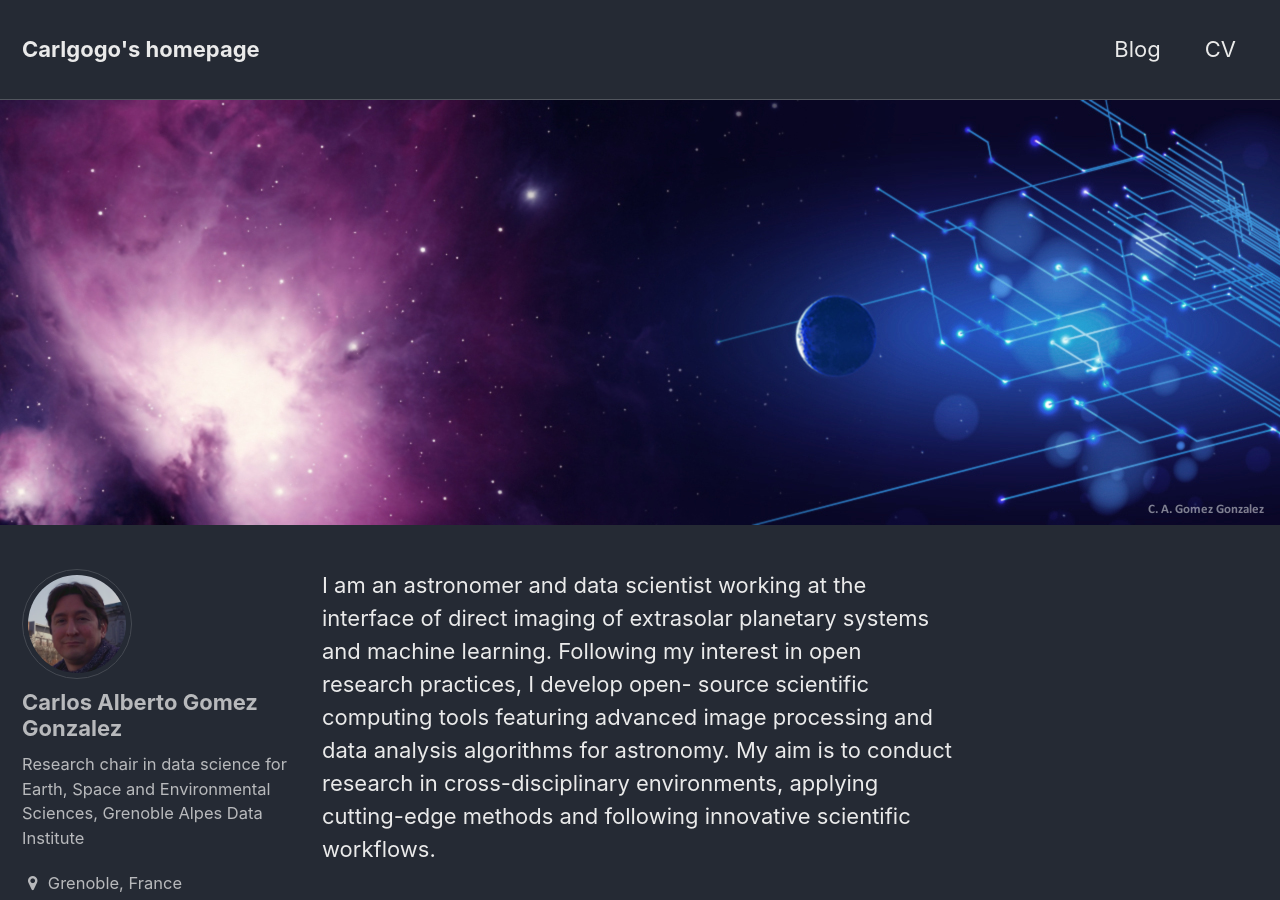
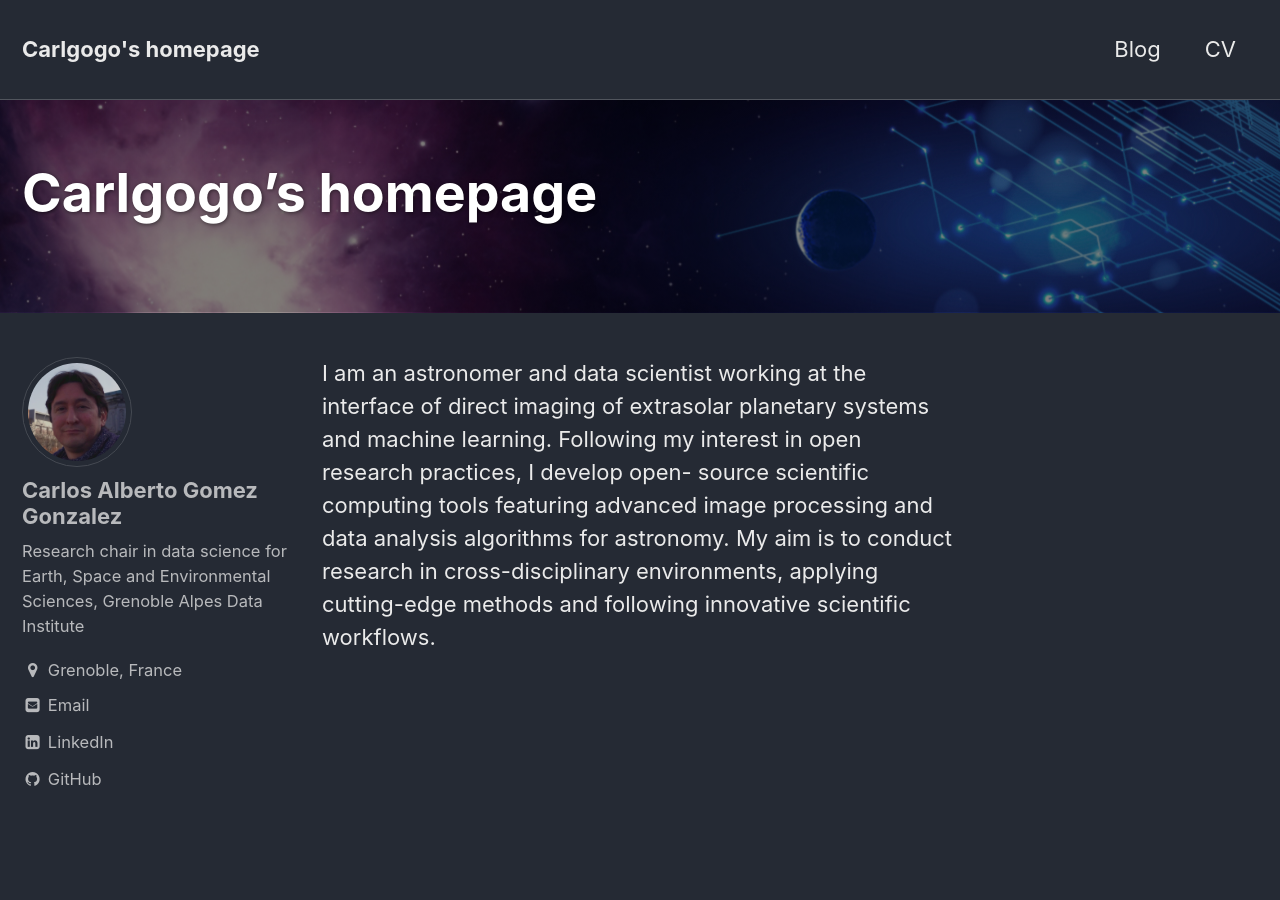
Before and after one commit to carlos-gg/carlos-gg.github.io, a Jekyll site: the page built from index.md, in a window 1280 px wide and 900 px high. Built offline with Jekyll 4.4.1, drawn with Linux system fonts in a browser that asks for light colours; our own code applies the rules of GitHub Pages for plain Markdown files; the list of posts is cut into pages by our own code.

Commit message:
no message

```diff
--- a/_config.yml
+++ b/_config.yml
@@ -133,4 +133,5 @@ defaults:
       share: #true
       related: true
       header:
-        image: /assets/images/header_image.jpg
+        overlay_image: /assets/images/header_image.jpg
+        overlay_filter: 0.5
```
